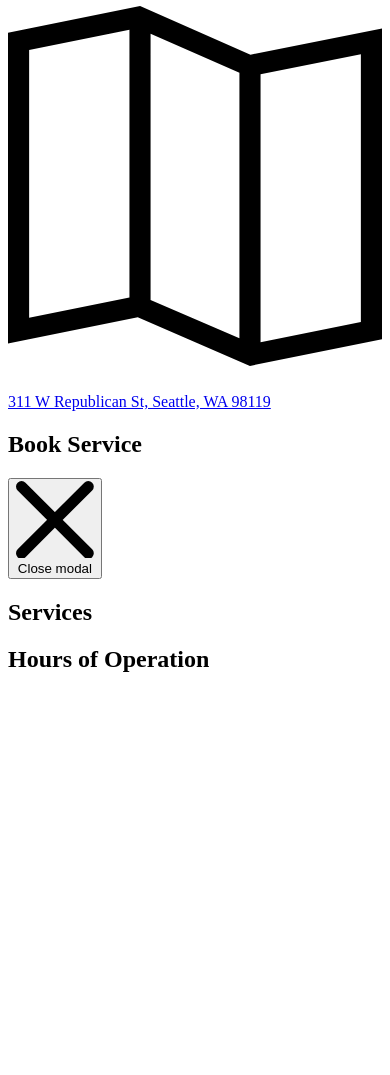
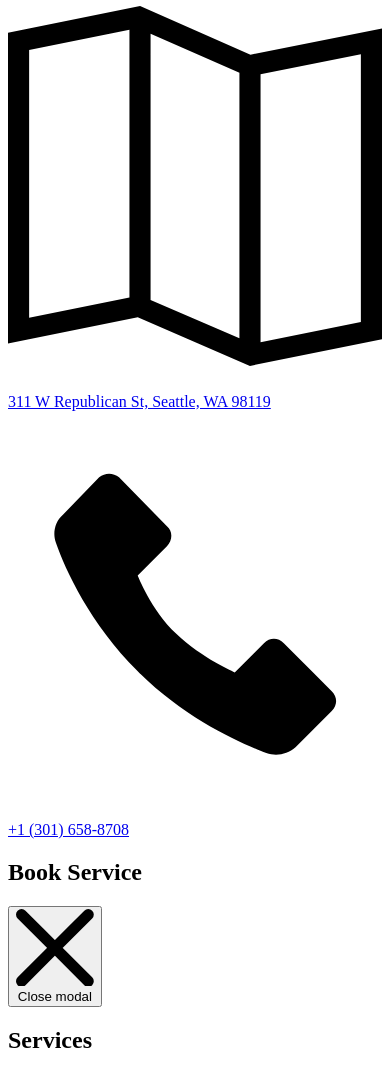
Before and after one commit to peterdemin/seattle-beauty-lounge, a Python web app: template source/templates/01-index.html in a window 390 px wide; the page is wider, and only the part inside the window is pictured. Shown: the part 597-1672 px from the top of that part. Before the commit the page ends 1269 px from the top of that part, so only its background shows below. Run offline with Jinja, Linux system fonts and the light colour scheme; the template is opened without the code that fills it, so the values that code supplies are empty.

Commit message:
Add phone number

```diff
--- a/source/templates/01-index.html
+++ b/source/templates/01-index.html
@@ -44,8 +44,9 @@
       </div>
     </div>
     <section>
-        <a class="flex justify-center items-center" href="https://maps.app.goo.gl/zarAGzf5JcqtUXY68">
-            <div class="p-2 mx-2 rounded-full bg-cyan-500">
+        <div class="w-fit mx-auto">
+          <a class="flex my-2 items-center" href="https://maps.app.goo.gl/zarAGzf5JcqtUXY68">
+            <div class="p-2 mx-2 rounded-full bg-primary">
               <svg class="fill-current inline w-6 h-6 m-1 text-neutral" version="1.1" xmlns="http://www.w3.org/2000/svg" viewBox="0 0 354 354">
                 <path d="M229.513,52.659L125.024,6.685L0,31.914v294.214l122.805-24.781l106.204,45.969L354,322.091V27.914L229.513,52.659z
                      M114.951,282.526L20,301.688V48.281l94.951-19.162V282.526z M219.049,321.209l-84.098-36.4V32.901l84.098,37.003V321.209z
@@ -53,7 +54,18 @@
               </svg>
             </div>
             <p class="underline">311 W Republican St, Seattle, WA 98119</p>
-        </a>
+          </a>
+          <a class="flex my-2 items-center" href="tel:+13016588708">
+            <div class="p-2 mx-2 rounded-full bg-primary">
+              <svg class="fill-current inline w-6 h-6 m-1 text-neutral" version="1.1" xmlns="http://www.w3.org/2000/svg" viewBox="0 0 32 32" xml:space="preserve">
+                <path d="M13.6,8.5L9.5,4.3C9,3.9,8.3,3.9,7.8,4.3L4.7,7.5
+                    C4,8.1,3.8,9.1,4.1,9.9c0.8,2.3,2.9,6.9,7,11s8.7,6.1,11,7c0.9,0.3,1.8,0.1,2.5-0.5l3.1-3.1c0.5-0.5,0.5-1.2,0-1.7l-4.1-4.1
+                    c-0.5-0.5-1.2-0.5-1.7,0l-2.5,2.5c0,0-2.8-1.2-5-3.3s-3.3-5-3.3-5l2.5-2.5C14.1,9.7,14.1,8.9,13.6,8.5z"/>
+              </svg>
+            </div>
+            <p class="underline">+1 (301) 658-8708</p>
+          </a>
+        </div>
     </section>
     {% include "05-book.html" %}
     {% include "02-services.html" %}
--- a/source/templates/03-service.html
+++ b/source/templates/03-service.html
@@ -3,7 +3,7 @@
     <img class="w-full max-h-96 aspect-video object-cover object-top" src="{{ service.image.url }}" alt="{{ service.title }}">
     {% endif %}
     <div class="pb-4">
-      <h2 class="w-full py-2 px-4 text-neutral bg-primary text-3xl">
+      <h2 class="w-full py-2 px-4 text-3xl">
         {{ service.title }}
       </h2>
       <p class="text-stone-900 px-4 text-base mb-5">
@@ -14,7 +14,7 @@
             {{ service.duration }} | {{ service.price }}
         </div>
         <button
-            class="book-btn py-2 px-5 rounded-lg text-2xl text-primary font-bold border border-primary hover:bg-primary hover:text-neutral"
+            class="book-btn py-2 px-5 rounded-lg text-2xl font-bold border border-primary bg-primary text-neutral"
             data-service-id="{{ service.title }}"
             data-duration="{{ service.duration_min }}"
             type=button>
```
